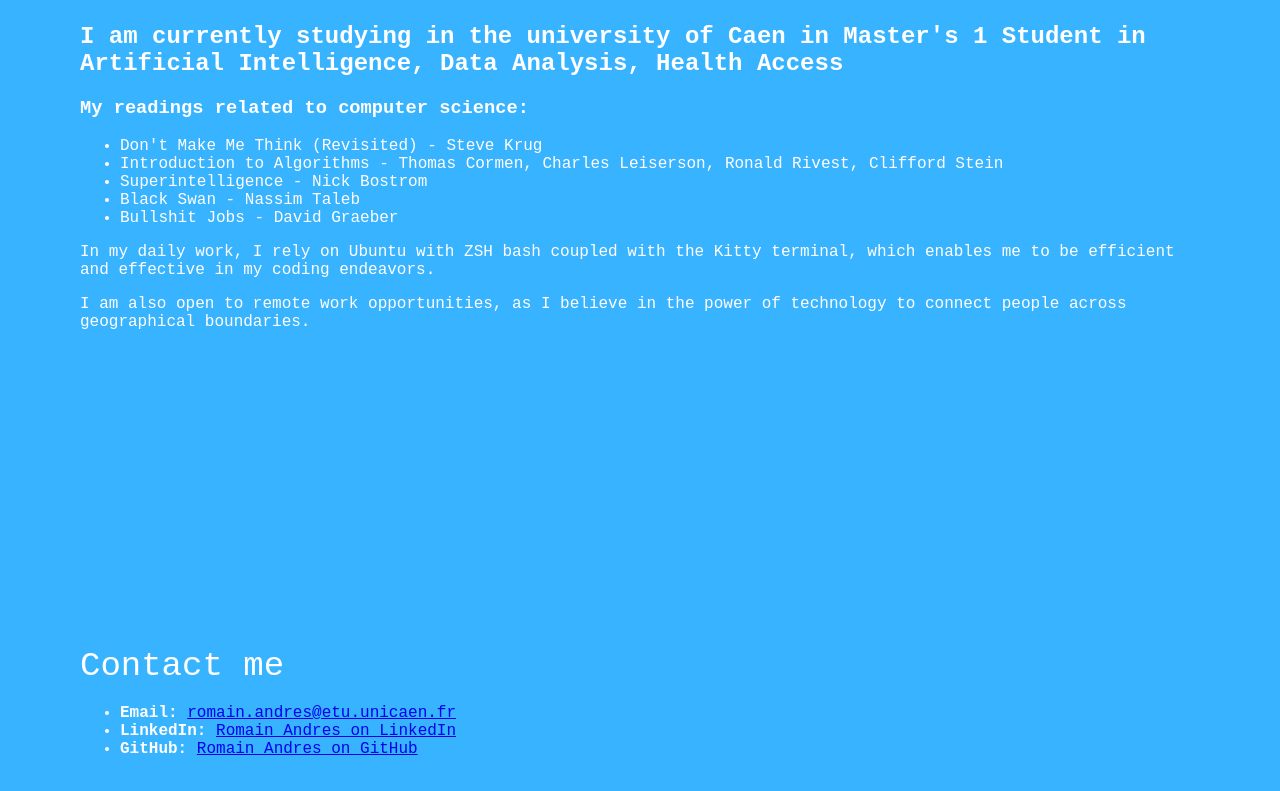
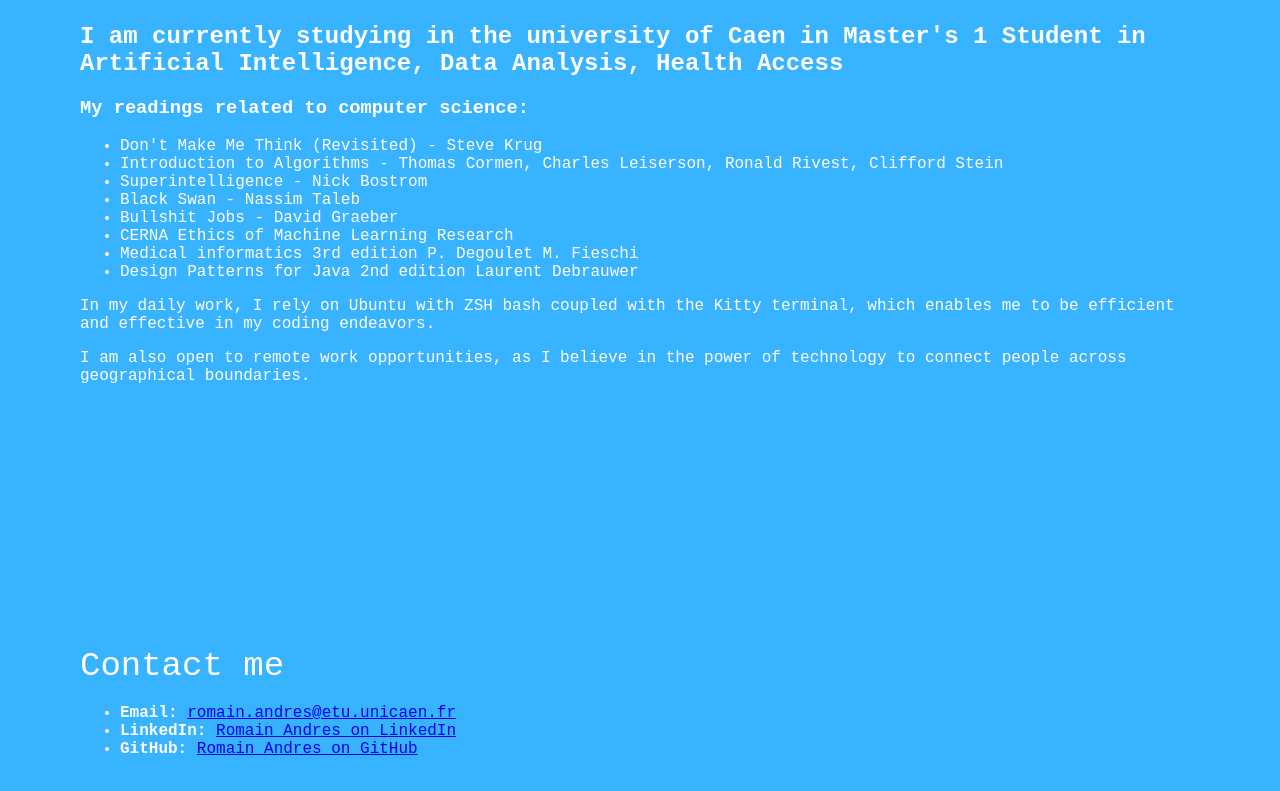
Before and after one commit to VendenIX/portfolio, a React (Create React App) app: page / in a window 1280 px wide. Shown: the part 4822-5613 px from the top of the page. Built offline with nearby package versions, Linux system fonts and the light colour scheme.

Commit message:
ajout de lectures dans la partie ABOUTME

```diff
--- a/src/pages/AboutMe/index.js
+++ b/src/pages/AboutMe/index.js
@@ -1,5 +1,5 @@
+import { Typography } from '@mui/material';
 import React from 'react';
-import { Typography } from '@mui/material';
 
 const AboutMe = () => {
     return (
@@ -31,6 +31,9 @@ const AboutMe = () => {
                 <li>Superintelligence - Nick Bostrom</li>
                 <li>Black Swan - Nassim Taleb</li>
                 <li>Bullshit Jobs - David Graeber</li>
+                <li>CERNA Ethics of Machine Learning Research</li>
+                <li>Medical informatics 3rd edition P. Degoulet M. Fieschi</li>
+                <li>Design Patterns for Java 2nd edition Laurent Debrauwer</li>
             </ul>
             <p>
                 In my daily work, I rely on Ubuntu with ZSH bash coupled with the Kitty terminal, which enables me to be efficient and effective in my coding endeavors.
```
Also changed, not shown: 13 other files (tests, documents, lock files or other folders).
